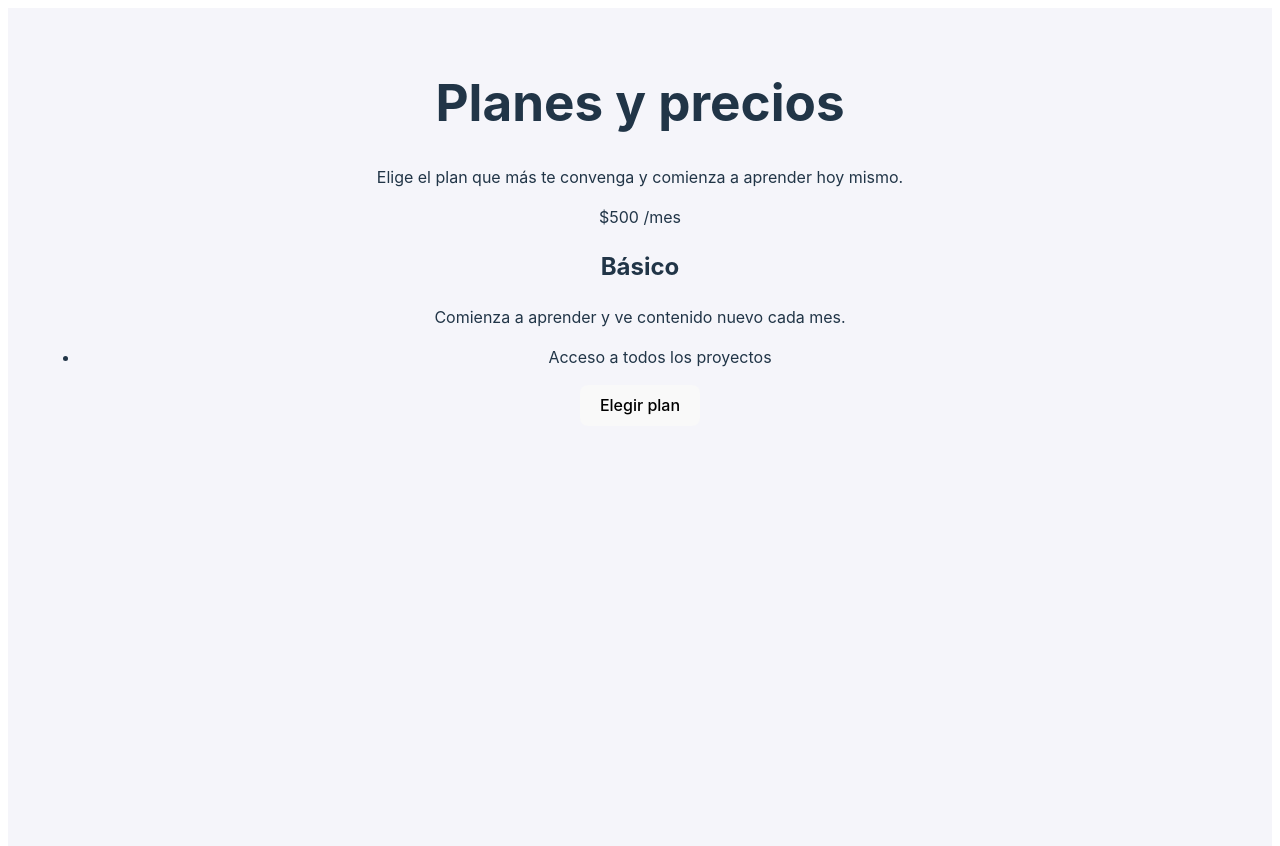
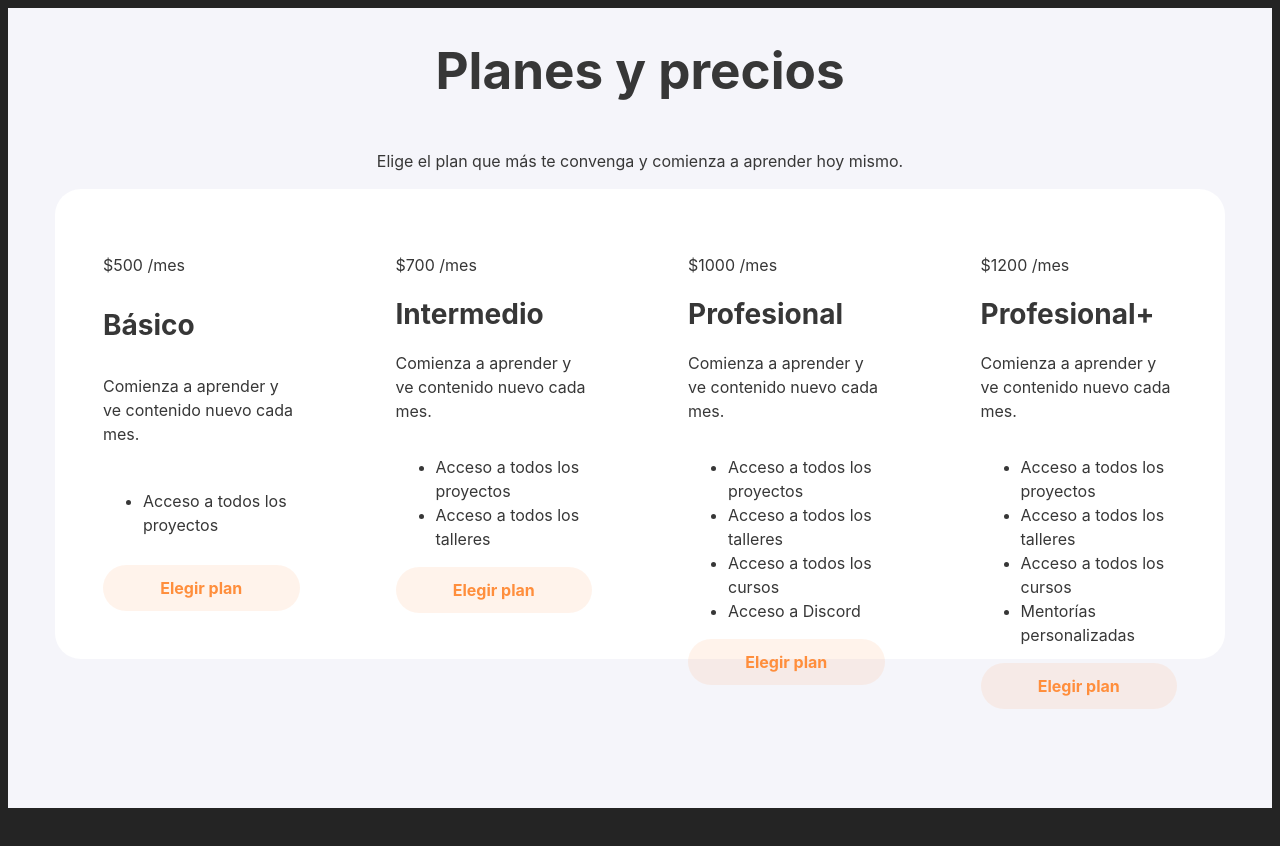
Before and after one commit to jonatan-esprella-lopez/price_module, a React (Vite) app: page / in a window 1280 px wide. Shown: the top 846 px of the page. After the commit the page ends 816 px from the top, so only its background shows below. Built offline with nearby package versions, Linux system fonts and the light colour scheme.

Commit message:
refactor styles and update card component structure for improved layout and design

```diff
--- a/src/App.css
+++ b/src/App.css
@@ -1,6 +1,7 @@
 #root {
-  margin: 0 auto;
-  padding: 2rem;
+  display: flex;
+  flex-direction: column;
+  align-items: center;
   text-align: center;
   background-color: #F5F5FA;
   height: 100vh;
@@ -10,3 +11,26 @@
 .card {
   padding: 2em;
 }
+
+
+
+.container-cards{
+  width: 1170px;
+  height: 470px;
+  border-radius: 26px;
+  background-color: var(--color-white);
+  display: flex;
+}
+
+
+.card {
+  padding: 2em;
+  border-radius: 8px;
+  /* box-shadow: 0 0 20px rgba(0, 0, 0, 0.1); */
+  margin: 1em;
+  width: 300px;
+  text-align: left;
+  display: flex;
+  flex-direction: column;
+  justify-content: space-between;
+}
--- a/src/App.tsx
+++ b/src/App.tsx
@@ -30,23 +30,23 @@ function App() {
      <p>Elige el plan que más te convenga y comienza a aprender hoy mismo.</p>
 
      <section className='container-cards'>
-      {
-      <article>
+      {Object.values(DatePricesCard).map((plan) => (
+      <article className='card'>
         <p>
-          <span>${basic.price} </span>
+          <span>${plan.price} </span>
           /mes
         </p>
-        <h2>{basic.title}</h2>
-        <p>{basic.description}</p>
+        <h2>{plan.title}</h2>
+        <p>{plan.description}</p>
         <ul>
-          {basic.items.map((item, index) => (
+          {plan.items.map((item, index) => (
             <li key={index}>{item}</li>
           ))}
         </ul>
 
         <button>Elegir plan</button>
       </article>
-      }
+      ))}
      </section>
     </>
   )
--- a/src/index.css
+++ b/src/index.css
@@ -4,13 +4,20 @@
   font-weight: 400;
 
   color-scheme: light dark;
-  color: #373737;
+  color: var(--color-black);
   background-color: #242424;
 
   font-synthesis: none;
   text-rendering: optimizeLegibility;
   -webkit-font-smoothing: antialiased;
   -moz-osx-font-smoothing: grayscale;
+
+  --Primary: #FF8E3C;
+
+  --color-white: #FFFFFF;
+  --color-black: #373737;
+  --color-bg: #F5F5FA;
+  --color-gray: #848199;
 }
 
 
@@ -19,16 +26,27 @@ h1 {
   line-height: 1.1;
 }
 
+h2 {
+  padding: 0;
+  margin: 0;
+  font-size: 28px;
+}
+
 button {
-  border-radius: 8px;
+  display: flex;
+  width: 100%;
+  justify-content: center;
+  color: var(--Primary);
+  border-radius: 90px;
   border: 1px solid transparent;
-  padding: 0.6em 1.2em;
-  font-size: 1em;
-  font-weight: 500;
+  padding: 12px 32px;
   font-family: inherit;
-  background-color: #1a1a1a;
+  background: rgba(255, 142, 60, 0.10);
   cursor: pointer;
   transition: border-color 0.25s;
+  font-size: 16px;
+  font-style: normal;
+  font-weight: 700;
 }
 button:hover {
   border-color: #646cff;
@@ -37,16 +55,3 @@ button:focus,
 button:focus-visible {
   outline: 4px auto -webkit-focus-ring-color;
 }
-
-@media (prefers-color-scheme: light) {
-  :root {
-    color: #213547;
-    background-color: #ffffff;
-  }
-  a:hover {
-    color: #747bff;
-  }
-  button {
-    background-color: #f9f9f9;
-  }
-}
```
